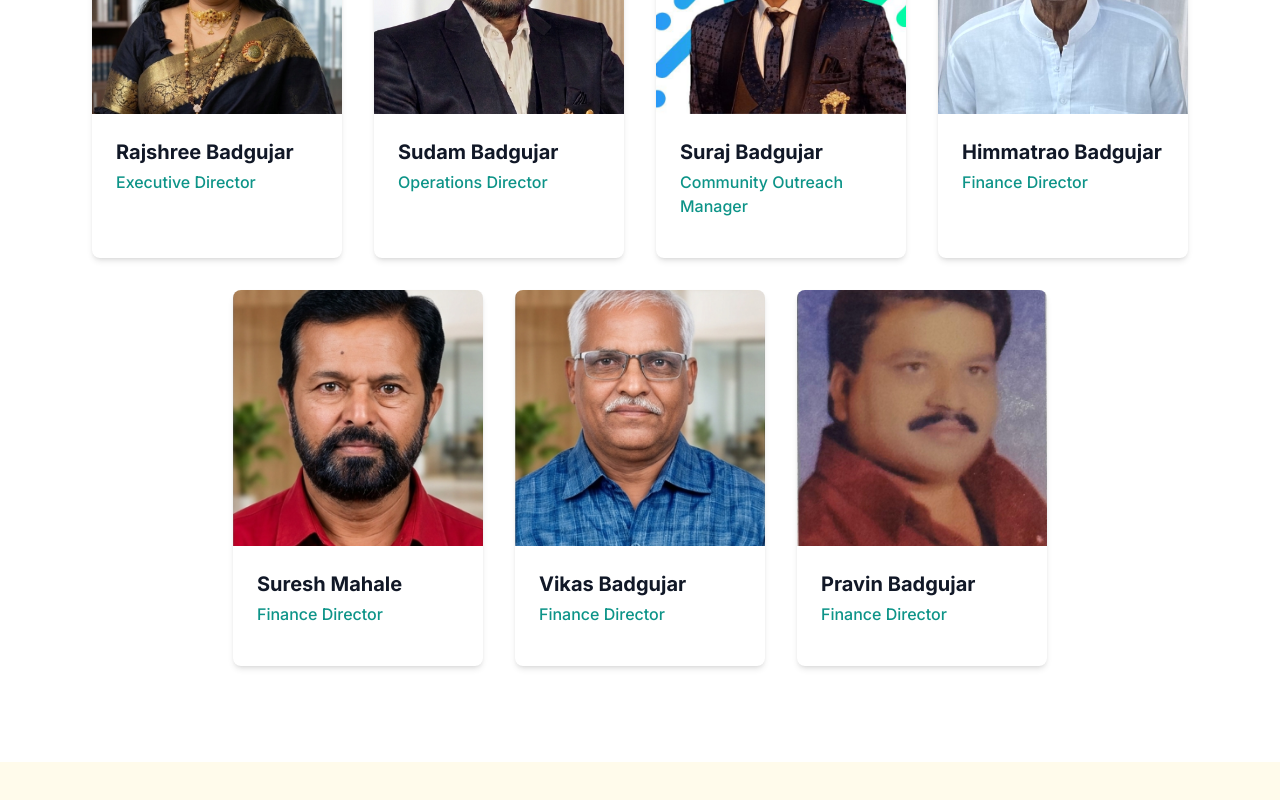
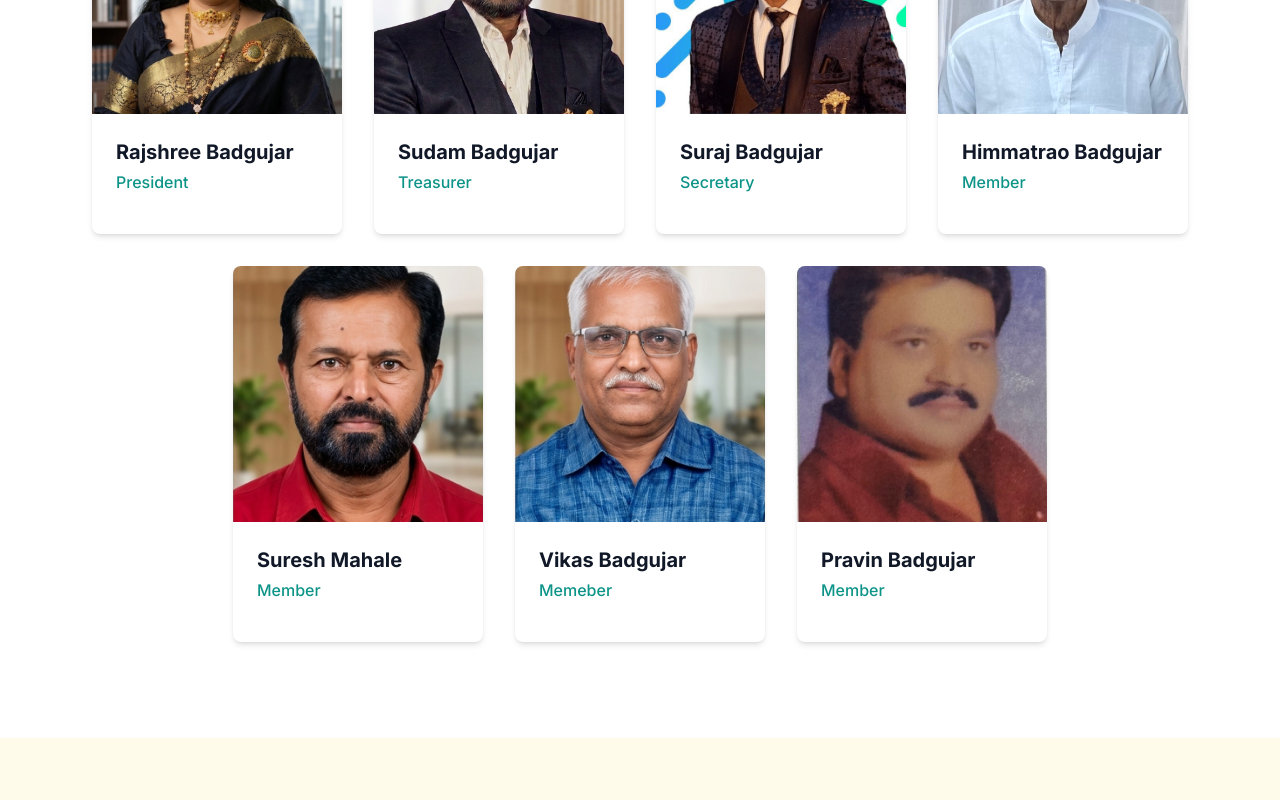
Before and after one commit to lukaganpathcharitabletrust/charitable-trust, a React (Vite) app: page / in a window 1280 px wide. Shown: the part 2940-3740 px from the top of the page. Built offline with nearby package versions, Linux system fonts and the light colour scheme.

Commit message:
Added post

```diff
--- a/src/components/sections/TeamOverview.tsx
+++ b/src/components/sections/TeamOverview.tsx
@@ -18,8 +18,8 @@ const teamMembers: TeamMember[] = [
   {
     id: 1,
     name: 'Rajshree Badgujar',
-    role: 'Executive Director',
-    image: 'public/resources/rajshree.png',
+    role: 'President',
+    image: '/resources/rajshree.png',
     // bio: 'With over 15 years of experience in humanitarian work, Emily leads our organization with passion and expertise.',
     social: {
       // facebook: '#',
@@ -30,7 +30,7 @@ const teamMembers: TeamMember[] = [
   {
     id: 2,
     name: 'Sudam Badgujar',
-    role: 'Operations Director',
+    role: 'Treasurer',
     image: '/resources/sudam.png',
     // bio: 'James oversees all our projects and ensures they are executed efficiently and effectively.',
     social: {
@@ -41,7 +41,7 @@ const teamMembers: TeamMember[] = [
   {
     id: 3,
     name: 'Suraj Badgujar',
-    role: 'Community Outreach Manager',
+    role: 'Secretary',
     image: '/resources/suraj.jpeg',
     // bio: 'Maria builds and maintains relationships with the communities we serve, ensuring our work addresses their needs.',
     social: {
@@ -52,7 +52,7 @@ const teamMembers: TeamMember[] = [
   {
     id: 4,
     name: 'Himmatrao Badgujar',
-    role: 'Finance Director',
+    role: 'Member',
     image: '/resources/aaba.jpg',
     // bio: 'LOREm',
     social: {
@@ -64,7 +64,7 @@ const teamMembers: TeamMember[] = [
   {
     id: 5,
     name: 'Suresh Mahale',
-    role: 'Finance Director',
+    role: 'Member',
     image: '/resources/sureshMahale.png',
     // bio: 'David manages our financial resources with transparency and integrity to maximize our impact.',
     social: {
@@ -75,7 +75,7 @@ const teamMembers: TeamMember[] = [
   {
     id: 6,
     name: 'Vikas Badgujar',
-    role: 'Finance Director',
+    role: 'Memeber',
     image: '/resources/VikasPundlik.png',
     // bio: 'David manages our financial resources with transparency and integrity to maximize our impact.',
     social: {
@@ -86,7 +86,7 @@ const teamMembers: TeamMember[] = [
   {
     id: 7,
     name: 'Pravin Badgujar',
-    role: 'Finance Director',
+    role: 'Member',
     image: '/resources/pravinBadgujar.jpeg',
     // bio: 'David manages our financial resources with transparency and integrity to maximize our impact.',
     social: {
@@ -115,8 +115,7 @@ const TeamOverview: React.FC = () => {
               <img
                 src={member.image}
                 alt={member.name}
-                className="w-full h-64 object-cover"
-                style={[5, 6, 7].includes(member.id) ? { objectPosition: 'center center' } : undefined}
+                className="w-full h-64 object-cover object-center"
               />
               <div className="p-6">
                 <h3 className="text-xl font-bold text-gray-900 mb-1">{member.name}</h3>
```
